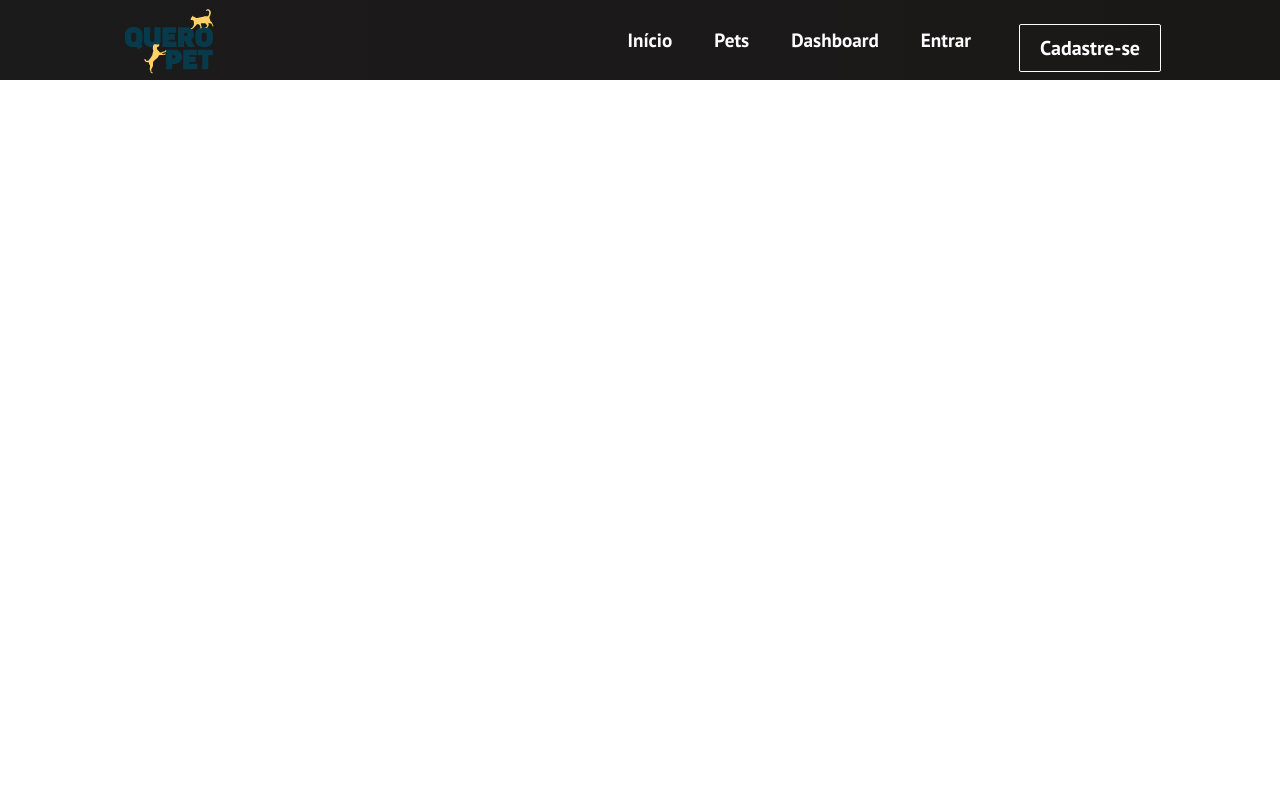
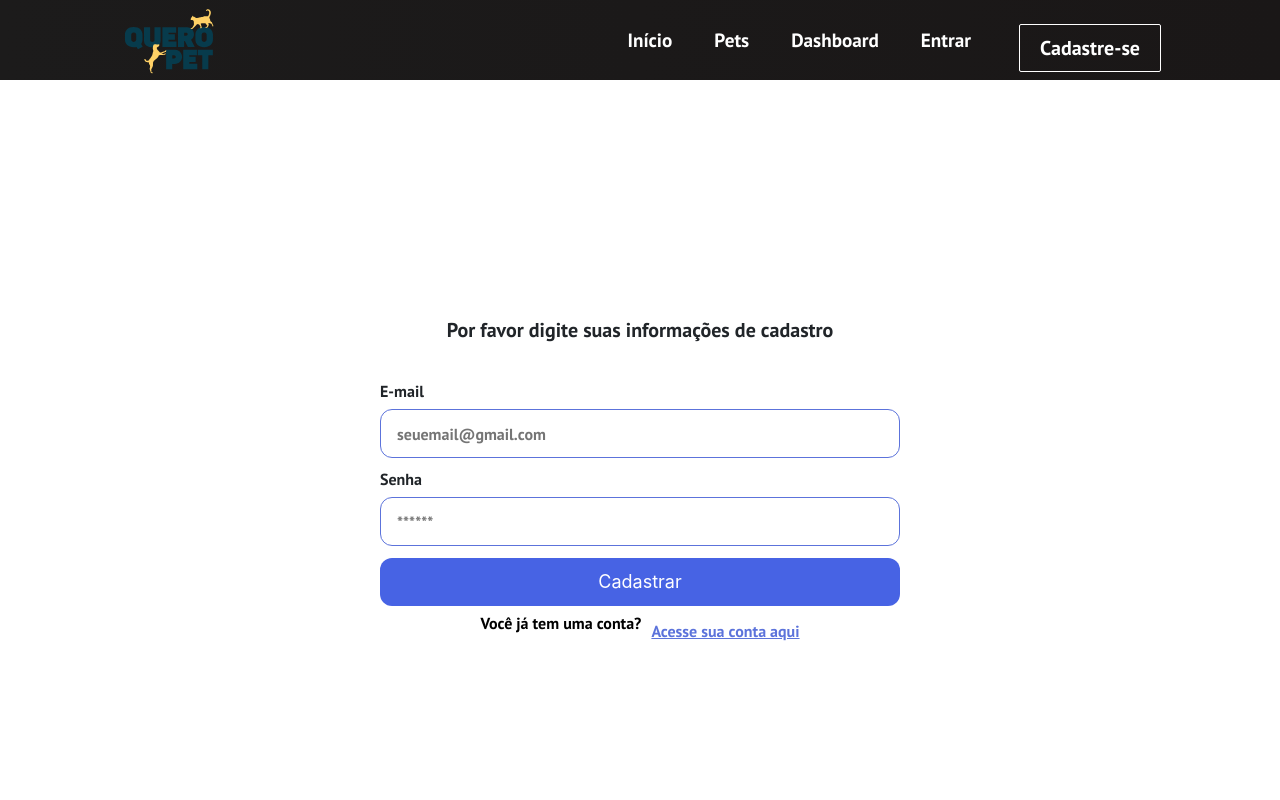
Before and after one commit to Rodrigobrit08t/Quero-Pet-Frontend, a React (Create React App) app: page /Cadastrar in a window 1280 px wide. Shown: the top 800 px of the page. Built offline with nearby package versions, Linux system fonts and the light colour scheme.

Commit message:
Criação da página de cadastro

```diff
--- a/src/components/NavBar.css
+++ b/src/components/NavBar.css
@@ -162,4 +162,5 @@
       color: #242424;
       transition: 250ms;
     }
+
   }
--- a/src/components/NavBar.js
+++ b/src/components/NavBar.js
@@ -1,18 +1,18 @@
-import React, {useState, useEffect} from 'react'
+import React, { useState, useEffect } from 'react'
 import Logotipo from "../img/Logotipo.svg";
-import {Link} from 'react-router-dom';
+import { Link } from 'react-router-dom';
 import { Button } from './Button';
 import './NavBar.css';
 
 function NavBar() {
-    const[click, setClick] = useState(false);
+    const [click, setClick] = useState(false);
     const [button, setButton] = useState(true);
 
     const handleClick = () => setClick(!click);
     const closeMobileMenu = () => setClick(false);
 
     const showButton = () => {
-        if(window.innerWidth <= 960){
+        if (window.innerWidth <= 960) {
             setButton(false)
         } else {
             setButton(true)
@@ -29,7 +29,7 @@ function NavBar() {
         <>
             <nav className='navbar'>
                 <div className='navbar-container'>
-                <img src={Logotipo} alt="Logotipo"  className='Logotipo'></img>
+                    <img src={Logotipo} alt="Logotipo" className='Logotipo'></img>
 
                     <div className='menu-icon' onClick={handleClick}>
                         <i className={click ? 'fas fa-times' : 'fas fa-bars'}></i>
@@ -57,9 +57,9 @@ function NavBar() {
                         </li>
                     </ul>
 
-                <Link to='/Cadastrar' onClick={closeMobileMenu}>
-                        <Button buttonStyle='btn--outline'>Cadastre-se</Button>
-                </Link>
+
+                    {button && <Button buttonStyle='btn--outline'>Cadastre-se</Button>}
+
 
                 </div>
             </nav>
--- a/src/components/pages/Cadastrar.js
+++ b/src/components/pages/Cadastrar.js
@@ -1,10 +1,68 @@
 import React from 'react'
+import { useState } from "react";
+import { Link } from "react-router-dom";
+import './Entrar.css';
+import Footer from '../Footer';
 
 function Cadastrar() {
+
+  const [email, setEmail] = useState("");
+  const [password, setPassword] = useState("");
+
+  /*
+  const [createUserWithEmailAndPassword, user, loading, error] =
+    useCreateUserWithEmailAndPassword(auth);
+
+  function handleSignOut(e) {
+    e.preventDefault();
+    createUserWithEmailAndPassword(email, password);
+  }
+
+  if (loading) {
+    return <p>carregando...</p>;
+  }
+  */
+
   return (
-    <div>
+    <>
+      <div className="container">
+      <header className="header">
+        <span>Por favor digite suas informações de cadastro</span>
+      </header>
 
-    </div>
+      <form>
+        <div className="inputContainer">
+          <label htmlFor="email">E-mail</label>
+          <input
+            type="text"
+            name="email"
+            id="email"
+            placeholder="seuemail@gmail.com"
+            onChange={(e) => setEmail(e.target.value)}
+          />
+        </div>
+
+        <div className="inputContainer">
+          <label htmlFor="password">Senha</label>
+          <input
+            type="password"
+            name="password"
+            id="password"
+            placeholder="******"
+            onChange={(e) => setPassword(e.target.value)}
+          />
+        </div>
+
+        <button /*onClick={handleSignOut}*/ className="button">
+          Cadastrar
+        </button>
+        <div className="footer">
+          <p>Você já tem uma conta?</p>
+          <Link to="/Entrar">Acesse sua conta aqui</Link>
+        </div>
+      </form>
+    </div><Footer />
+    </>
   )
 }
 
```
Lines whose indentation alone changed are shown as unchanged.
